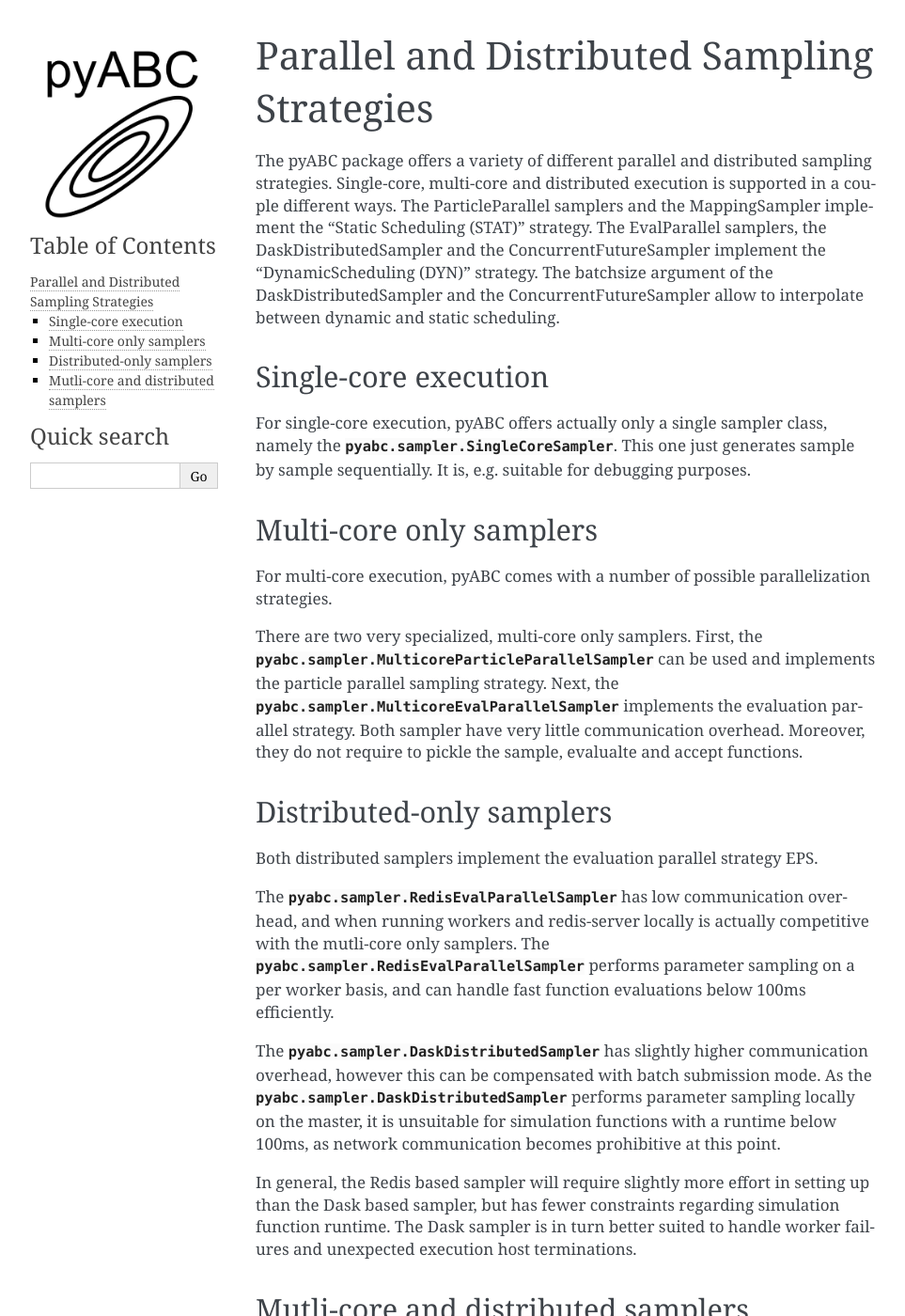
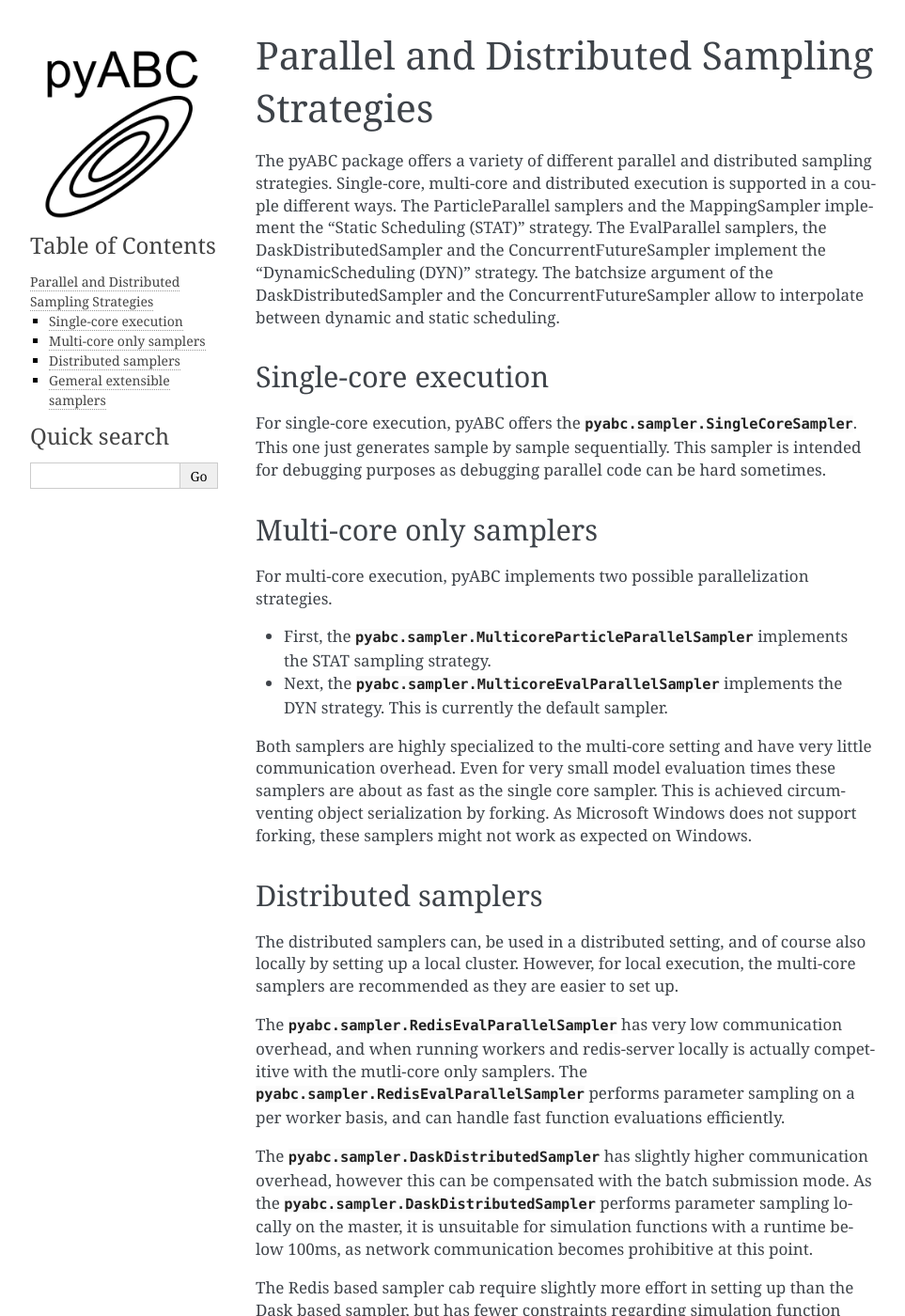
Before and after one commit to ICB-DCM/pyABC, a Sphinx documentation site: the page built from doc/sampler.rst, in a window 1280 px wide and 1400 px high. Shown: the whole window at 94% size, without its empty margins (148-1111 px from the left). Built offline with Sphinx 7.4.7, drawn with Linux system fonts in a browser that asks for light colours; some of the changed text lies outside the part shown.

Commit message:
doc update

```diff
--- a/doc/sampler.rst
+++ b/doc/sampler.rst
@@ -16,59 +16,70 @@ scheduling.
 Single-core execution
 ---------------------
 
-For single-core execution, pyABC offers actually only a single sampler class,
-namely the :class:`pyabc.sampler.SingleCoreSampler`.
+For single-core execution, pyABC offers
+the :class:`pyabc.sampler.SingleCoreSampler`.
 This one just generates sample by sample sequentially.
-It is, e.g. suitable for debugging purposes.
+This sampler is intended for debugging purposes as debugging parallel
+code can be hard sometimes.
 
 
 Multi-core only samplers
 ------------------------
 
 
-For multi-core execution, pyABC comes with a number of possible parallelization
+For multi-core execution, pyABC implements two possible parallelization
 strategies.
 
-There are two very specialized, multi-core only samplers.
-First, the :class:`pyabc.sampler.MulticoreParticleParallelSampler` can be used
-and implements the particle parallel sampling strategy.
-Next, the :class:`pyabc.sampler.MulticoreEvalParallelSampler` implements the
-evaluation parallel strategy.
-Both sampler have very little communication overhead.
-Moreover, they do not require to pickle the sample, evalualte and accept
-functions.
+* First, the :class:`pyabc.sampler.MulticoreParticleParallelSampler`
+  implements the STAT sampling strategy.
+* Next, the :class:`pyabc.sampler.MulticoreEvalParallelSampler` implements the
+  DYN strategy. This is currently the default sampler.
+Both samplers are highly specialized to the multi-core setting and
+have very little communication overhead.
+Even for very small model evaluation times
+these samplers are about as fast as the single core sampler.
+This is achieved circumventing object serialization by forking.
+As Microsoft Windows does not support forking, these samplers might not
+work as expected on Windows.
 
 
-Distributed-only samplers
--------------------------
-Both distributed samplers implement the evaluation parallel strategy EPS.
+Distributed samplers
+--------------------
 
-The :class:`pyabc.sampler.RedisEvalParallelSampler` has low communication
+The distributed samplers can, be used in a distributed setting, and of course
+also locally by setting up a local cluster. However, for local execution,
+the multi-core samplers are recommended as they are easier to set up.
+
+
+The :class:`pyabc.sampler.RedisEvalParallelSampler` has very low communication
 overhead, and when running workers and redis-server locally is actually
-competitive with the mutli-core only samplers. The
-:class:`pyabc.sampler.RedisEvalParallelSampler` performs parameter sampling on
-a per worker basis, and can handle fast function evaluations below 100ms
-efficiently.
+competitive with the mutli-core only samplers.
+The :class:`pyabc.sampler.RedisEvalParallelSampler`
+performs parameter sampling on a per worker basis, and can handle fast
+function evaluations efficiently.
 
 The :class:`pyabc.sampler.DaskDistributedSampler` has slightly higher
-communication overhead, however this can be compensated with batch submission
-mode. As the :class:`pyabc.sampler.DaskDistributedSampler` performs parameter
-sampling locally on the master, it is unsuitable for simulation functions with
-a runtime below 100ms, as network communication becomes prohibitive at this
-point.
+communication overhead, however this can be compensated with the batch
+submission mode. As the :class:`pyabc.sampler.DaskDistributedSampler`
+performs parameter sampling locally on the master,
+it is unsuitable for simulation functions with a runtime below 100ms,
+as network communication becomes prohibitive at this point.
 
-In general, the Redis based sampler will require slightly more effort in
+
+The Redis based sampler cab require slightly more effort in
 setting up than the Dask based sampler, but has fewer constraints regarding
 simulation function runtime. The Dask sampler is in turn better suited to
 handle worker failures and unexpected execution host terminations.
 
 
 
-Mutli-core and distributed samplers
------------------------------------
+Gemeral extensible samplers
+---------------------------
 
 Moreover, there are two more generic samplers which can be used in a
-multicore and distributed fashion:
+multicore and distributed fashion.
+These samplers facilitate adaptation of pyABC to new parallel environments.
+
 
 The :class:`pyabc.sampler.MappingSampler` can be used in a multi-core context
 if the provided map implementation is a multi-core one, such as, e.g.
```
Also changed, not shown: doc/installation.rst (+10 -2 lines), doc/web_visualization.rst (+19 -5 lines), doc/examples/quickstart.ipynb.
